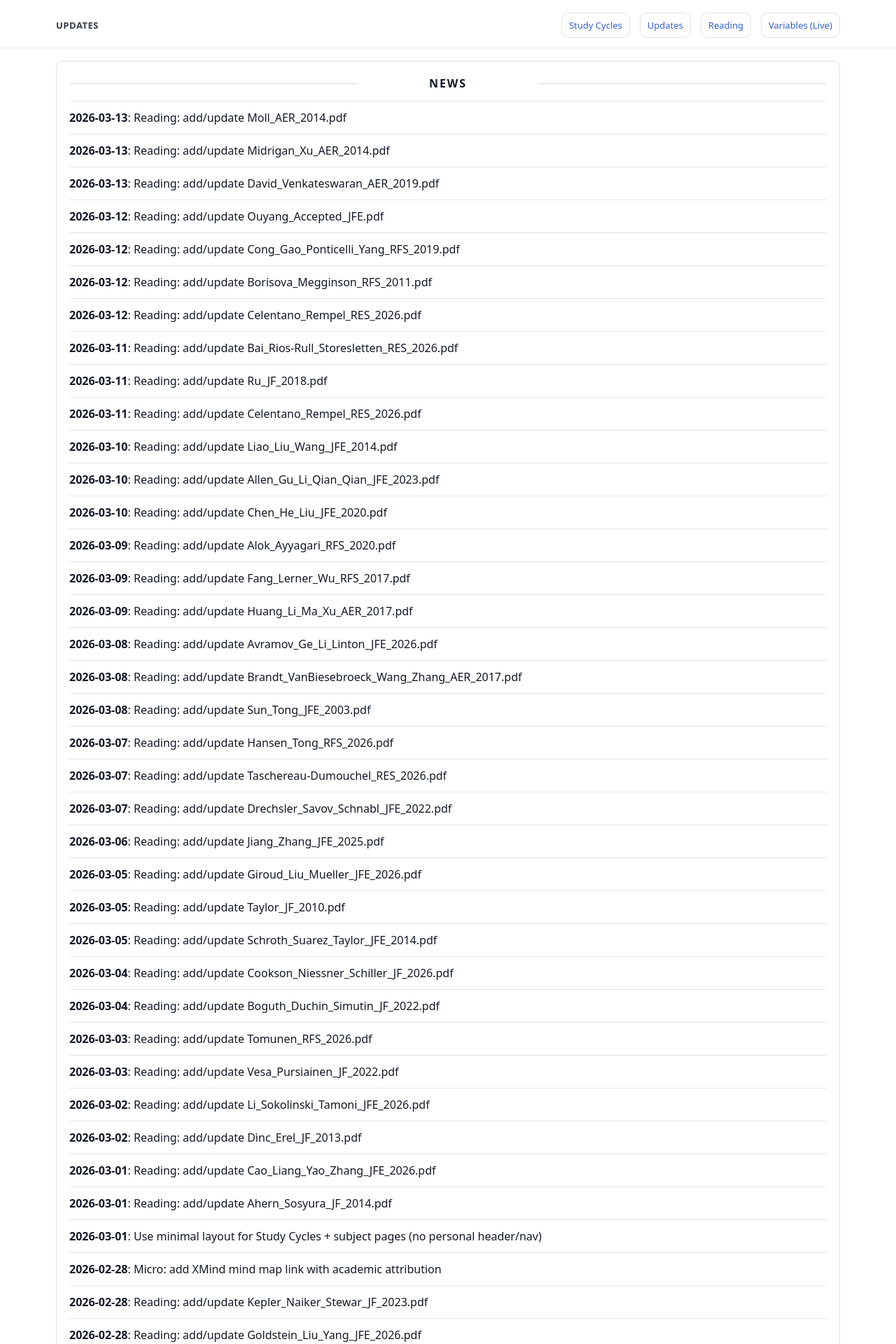
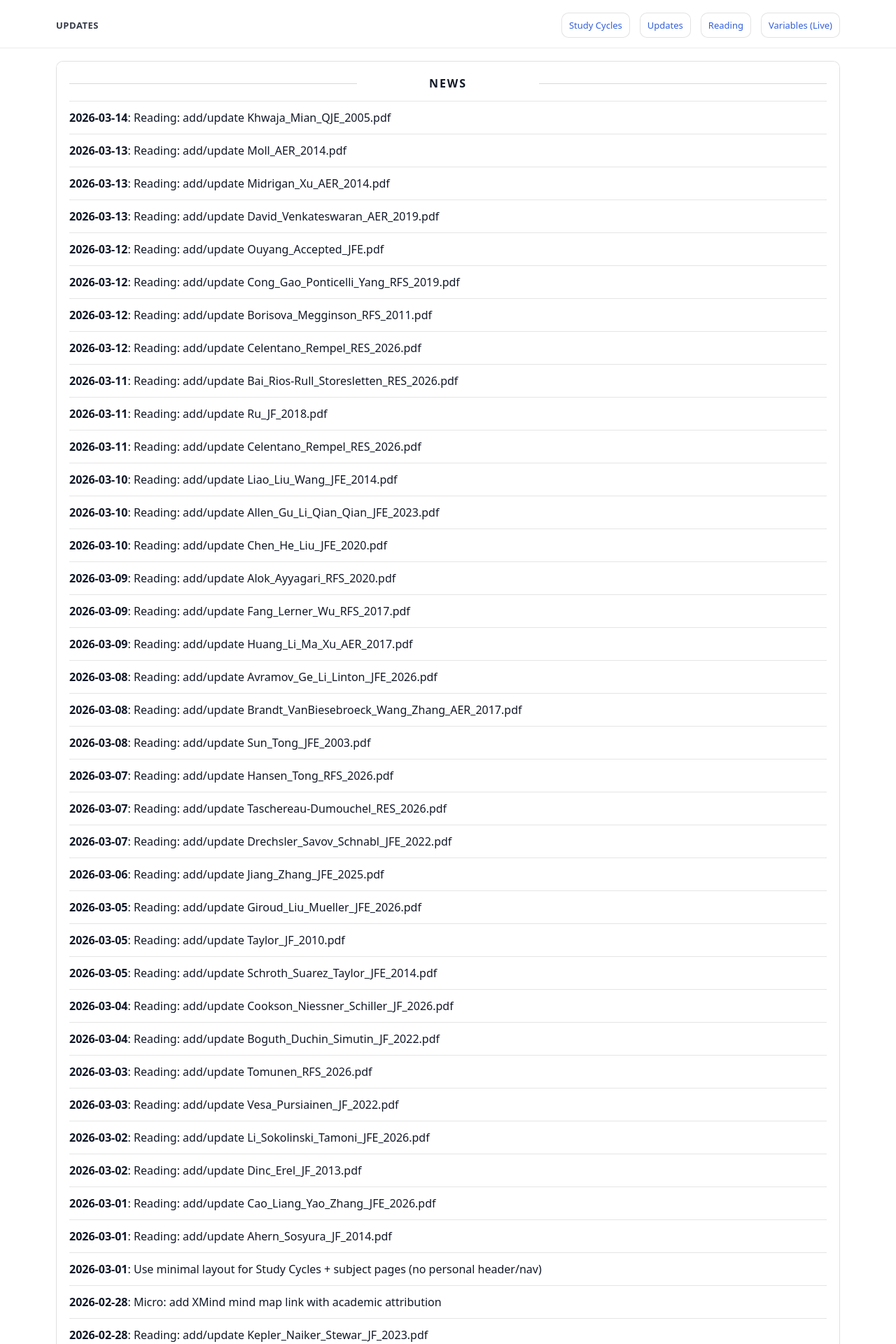
Before and after one commit to yaxinzn/study-archive, a Jekyll site: the page built from updates/index.md, in a window 1280 px wide. Shown: the top 1920 px of the page at 70% size. Built offline with Jekyll 4.4.1, drawn with Linux system fonts in a browser that asks for light colours; some of the changed text lies outside the part shown.

Commit message:
chore: update NEWS feed

```diff
--- a/_data/news.yml
+++ b/_data/news.yml
@@ -1,4 +1,7 @@
 # Auto-generated update history (sorted newest -> oldest). Do not edit manually.
+- ts: "1773485731"
+  date: "2026-03-14"
+  title: "Reading: add/update Khwaja_Mian_QJE_2005.pdf"
 - ts: "1773401627"
   date: "2026-03-13"
   title: "Reading: add/update Moll_AER_2014.pdf"
```
